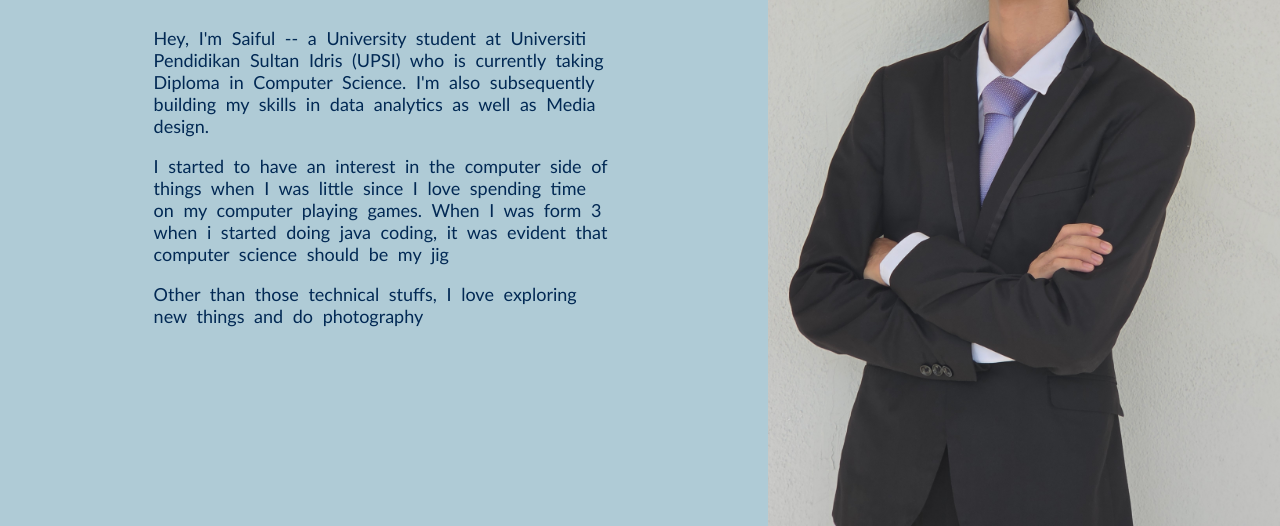
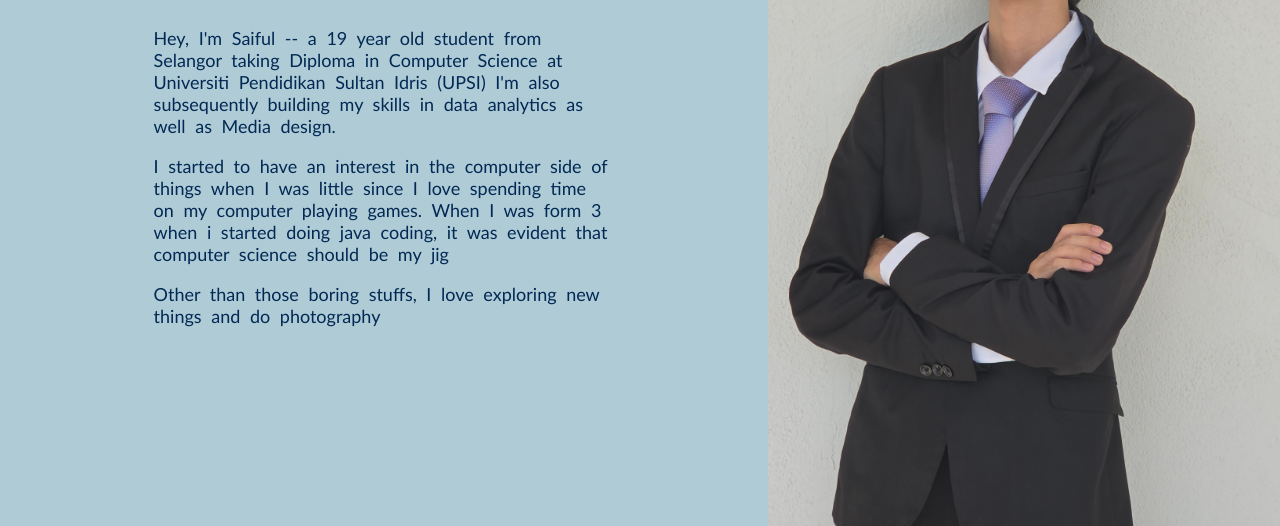
Before and after one commit to SaiRi27/saiful-portfolio, a plain HTML site: page index.html in a window 1280 px wide. Shown: the part 392-918 px from the top of the page. Drawn offline with Linux system fonts and the light colour scheme.

Commit message:
Update index.html

```diff
--- a/index.html
+++ b/index.html
@@ -46,9 +46,9 @@
     <div class="divcontent1">
         <div class="text-box">
             <h1> About Me </h1>
-            <p> Hey, I'm Saiful -- a University student at Universiti Pendidikan Sultan Idris (UPSI) who is currently taking Diploma in Computer Science. I'm also subsequently building my skills in data analytics as well as Media design. </p>
+            <p> Hey, I'm Saiful -- a 19 year old student from Selangor taking Diploma in Computer Science at Universiti Pendidikan Sultan Idris (UPSI)  I'm also subsequently building my skills in data analytics as well as Media design. </p>
             <p> I started to have an interest in the computer side of things when I was little since I love spending time on my computer playing games. When I was form 3 when i started doing java coding, it was evident that computer science should be my jig</p>
-            <p> Other than those technical stuffs, I love exploring new things and do photography</p>
+            <p> Other than those boring stuffs, I love exploring new things and do photography</p>
         </div>
     </div>
     <div class="divcontent2">
```
